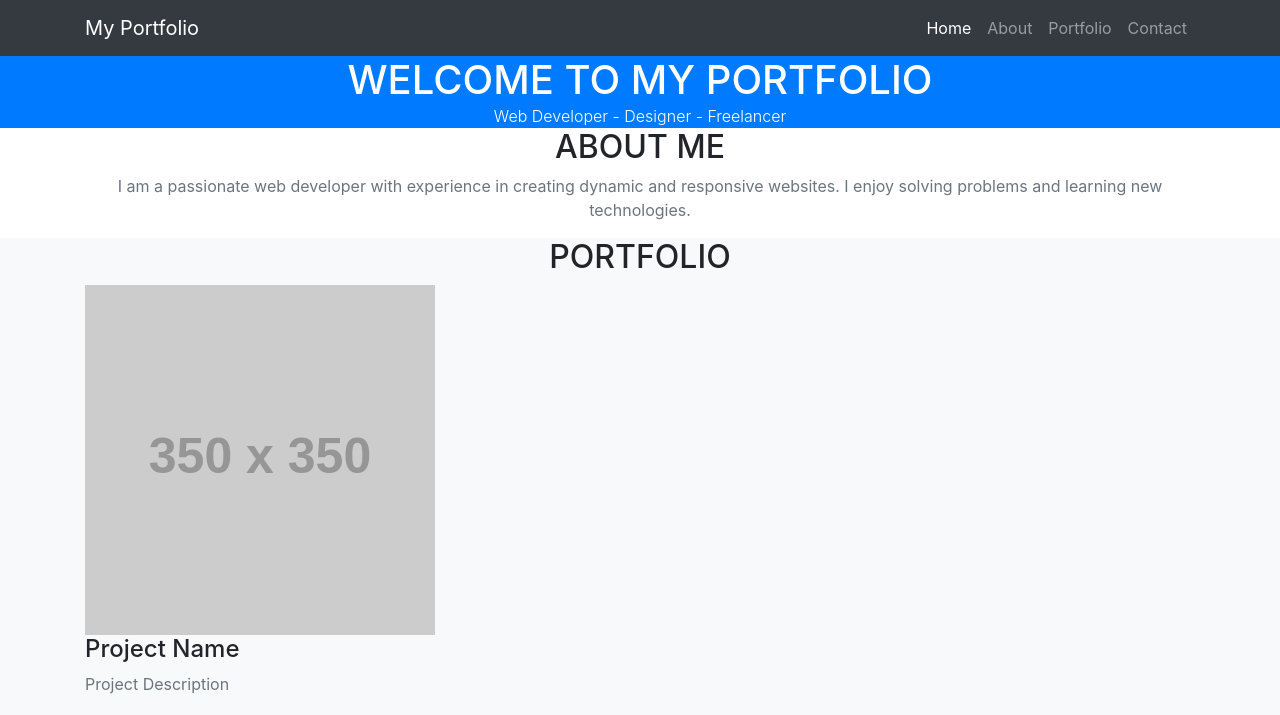
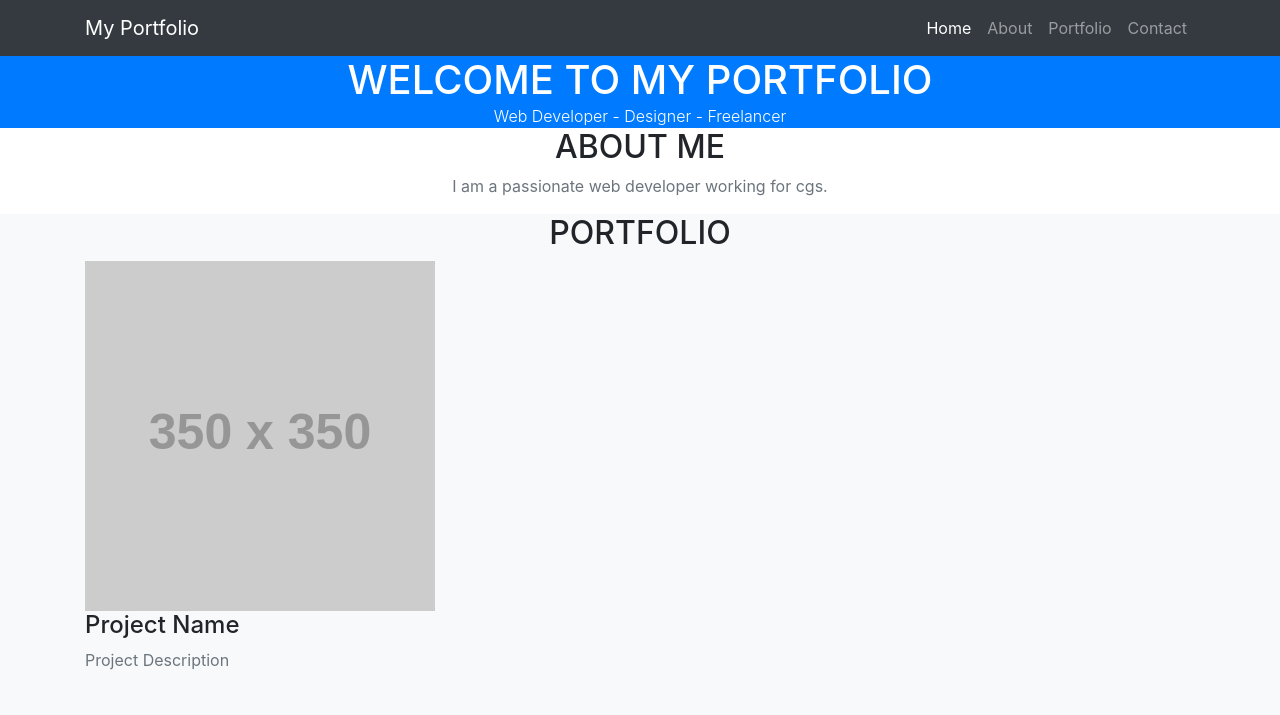
Before and after one commit to ritesh642/netlify, a plain HTML site: page index.html in a window 1280 px wide. Shown: the top 715 px of the page. Drawn offline with nearby package versions, Linux system fonts and the light colour scheme; placeholder pictures from the web are drawn by us.

Commit message:
minor changes

```diff
--- a/index.html
+++ b/index.html
@@ -61,8 +61,7 @@
             <div class="row">
                 <div class="col-lg-12 text-center">
                     <h2 class="section-heading text-uppercase">About Me</h2>
-                    <p class="text-muted">I am a passionate web developer with experience in creating dynamic and
-                        responsive websites. I enjoy solving problems and learning new technologies.</p>
+                    <p class="text-muted">I am a passionate web developer working for cgs.</p>
                 </div>
             </div>
         </div>
```
